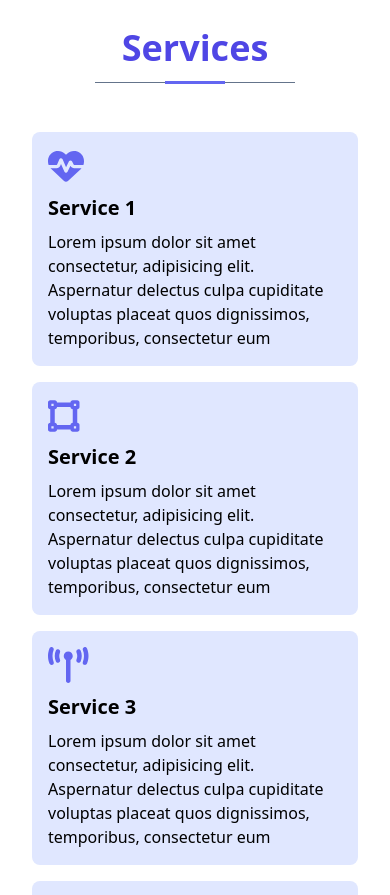
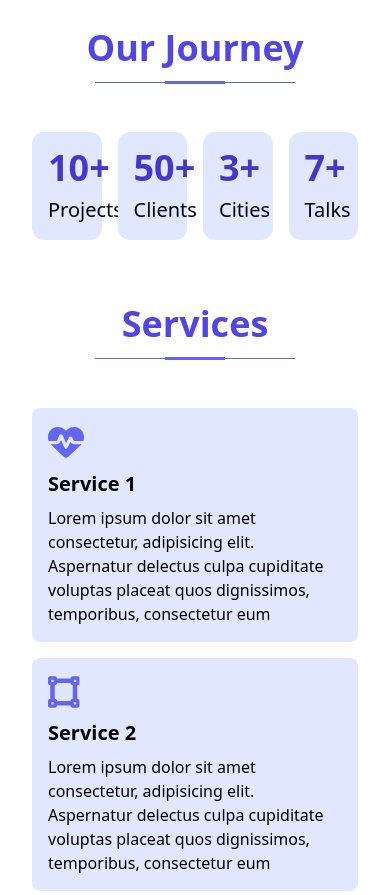
Before and after one commit to manikant-codes/react-demo, a React (Create React App) app: page / in a window 390 px wide. Shown: the part 3420-4315 px from the top of the page. Built offline with nearby package versions, Linux system fonts and the light colour scheme.

Commit message:
completed map and list rendering

```diff
--- a/package.json
+++ b/package.json
@@ -12,6 +12,7 @@
     "@testing-library/react": "^13.4.0",
     "@testing-library/user-event": "^13.5.0",
     "react": "^18.3.1",
+    "react-countup": "^6.5.3",
     "react-dom": "^18.3.1",
     "react-scripts": "5.0.1",
     "react-slick": "^0.30.2",
--- /dev/null
+++ b/src/components/home/counterRow/CounterCard.jsx
@@ -0,0 +1,15 @@
+import React from "react";
+import CountUp from "react-countup";
+
+function CounterCard(props) {
+  return (
+    <div className="bg-indigo-100 p-4 flex flex-col gap-2 rounded-xl text-center">
+      <h3 className="text-4xl text-indigo-700 font-bold">
+        <CountUp end={props.counter.count} />+
+      </h3>
+      <p className="text-xl">{props.counter.title}</p>
+    </div>
+  );
+}
+
+export default CounterCard;
--- /dev/null
+++ b/src/components/home/counterRow/CounterRow.jsx
@@ -0,0 +1,25 @@
+import React from "react";
+import CounterCard from "./CounterCard";
+import Title from "../../common/Title";
+
+const data = [
+  { id: 1, title: "Projects", count: 10 },
+  { id: 2, title: "Clients", count: 50 },
+  { id: 3, title: "Cities", count: 3 },
+  { id: 4, title: "Talks", count: 7 },
+];
+
+function CounterRow() {
+  return (
+    <div className="p-8">
+      <Title title="Our Journey" />
+      <div className="grid grid-cols-4 gap-4">
+        {data.map((value) => {
+          return <CounterCard key={value.id} counter={value} />;
+        })}
+      </div>
+    </div>
+  );
+}
+
+export default CounterRow;
--- a/src/components/home/pricingRow/PricingRow.jsx
+++ b/src/components/home/pricingRow/PricingRow.jsx
@@ -3,11 +3,48 @@ import Title from "../../common/Title";
 import PricingCard from "./PricingCard";
 
 function PricingRow() {
+  const data = [
+    {
+      title: "Free Plan",
+      price: 0,
+      features: {
+        1: true,
+        2: true,
+        3: true,
+        4: false,
+        5: false,
+      },
+    },
+    {
+      title: "Business Plan",
+      price: 29,
+      active: true,
+      features: {
+        1: true,
+        2: true,
+        3: true,
+        4: true,
+        5: false,
+      },
+    },
+    {
+      title: "Business Plan",
+      price: 29,
+
+      features: {
+        1: true,
+        2: true,
+        3: true,
+        4: true,
+        5: false,
+      },
+    },
+  ];
   return (
     <div className="p-8">
       <Title title="Pricing" />
       <div className="grid grid-cols-1 md:grid-cols-2 lg:grid-cols-3 gap-4">
-        <PricingCard
+        {/* <PricingCard
           title="Free Plan"
           price={0}
           features={{
@@ -40,7 +77,17 @@ function PricingRow() {
             4: true,
             5: true,
           }}
-        />
+        /> */}
+        {data.map((value, index) => {
+          return (
+            <PricingCard
+              title={value.title}
+              active={value.active}
+              price={value.price}
+              features={value.features}
+            />
+          );
+        })}
       </div>
     </div>
   );
--- a/src/components/home/progressRow/ProgressRow.jsx
+++ b/src/components/home/progressRow/ProgressRow.jsx
@@ -3,6 +3,25 @@ import Title from "../../common/Title";
 import ProgressBar from "./ProgressBar";
 
 function ProgressRow() {
+  const row = [
+    {
+      title: "HTML",
+      percentage: 90,
+    },
+    {
+      title: "JS",
+      percentage: 80,
+    },
+    {
+      title: "CSS",
+      percentage: 70,
+    },
+    {
+      title: "REACT",
+      percentage: 60,
+    },
+  ];
+
   return (
     <div className="p-8">
       <Title title="Progress" />
@@ -22,10 +41,19 @@ function ProgressRow() {
             eiusmod tempor incididunt ut labore et dolore magna aliqua.
           </p>
           <div className="flex flex-col gap-4">
-            <ProgressBar title="HTML" percentage={100} />
+            {/* <ProgressBar title="HTML" percentage={100} />
             <ProgressBar title="CSS" percentage={70} />
             <ProgressBar title="JS" percentage={60} />
-            <ProgressBar title="React" percentage={50} />
+            <ProgressBar title="React" percentage={50} /> */}
+            {row.map((value, index) => {
+              return (
+                <ProgressBar
+                  key={index}
+                  title={value.title}
+                  percentage={value.percentage}
+                />
+              );
+            })}
           </div>
         </div>
       </div>
--- a/src/components/home/servicesRow/ServicesRow.jsx
+++ b/src/components/home/servicesRow/ServicesRow.jsx
@@ -8,11 +8,67 @@ import {
 } from "@fortawesome/free-solid-svg-icons";
 import { faCalendar } from "@fortawesome/free-regular-svg-icons";
 
+const data = [
+  {
+    title: "Service 1",
+    icon: faHeartPulse,
+    desc: "Lorem ipsum dolor sit amet consectetur, adipisicing elit. Aspernatur delectus culpa cupiditate voluptas placeat quos dignissimos, temporibus, consectetur eum",
+  },
+  {
+    title: "Service 2",
+    icon: faVectorSquare,
+    desc: "Lorem ipsum dolor sit amet consectetur, adipisicing elit. Aspernatur delectus culpa cupiditate voluptas placeat quos dignissimos, temporibus, consectetur eum",
+  },
+  {
+    title: "Service 3",
+    icon: faTowerBroadcast,
+    desc: "Lorem ipsum dolor sit amet consectetur, adipisicing elit. Aspernatur delectus culpa cupiditate voluptas placeat quos dignissimos, temporibus, consectetur eum",
+  },
+  {
+    title: "Service 4",
+    icon: faCalendar,
+    desc: "Lorem ipsum dolor sit amet consectetur, adipisicing elit. Aspernatur delectus culpa cupiditate voluptas placeat quos dignissimos, temporibus, consectetur eum",
+  },
+];
+
+// const elementsArray = [
+//   <ServiceCard
+//     title="Service 1"
+//     icon={faHeartPulse}
+//     desc="Lorem ipsum dolor sit amet consectetur, adipisicing elit. Aspernatur delectus culpa cupiditate voluptas placeat quos dignissimos, temporibus, consectetur eum"
+//   />,
+//   <ServiceCard
+//     title="Service 2"
+//     icon={faVectorSquare}
+//     desc="Lorem ipsum dolor sit amet consectetur, adipisicing elit. Aspernatur delectus culpa cupiditate voluptas placeat quos dignissimos, temporibus, consectetur eum"
+//   />,
+//   <ServiceCard
+//     title="Service 3"
+//     icon={faTowerBroadcast}
+//     desc="Lorem ipsum dolor sit amet consectetur, adipisicing elit. Aspernatur delectus culpa cupiditate voluptas placeat quos dignissimos, temporibus, consectetur eum"
+//   />,
+//   <ServiceCard
+//     title="Service 4"
+//     icon={faCalendar}
+//     desc="Lorem ipsum dolor sit amet consectetur, adipisicing elit. Aspernatur delectus culpa cupiditate voluptas placeat quos dignissimos, temporibus, consectetur eum"
+//   />,
+// ];
+
 function ServicesRow() {
+  const elementsArray = data.map((value, index) => {
+    return (
+      <ServiceCard
+        key={index}
+        title={value.title}
+        icon={value.icon}
+        desc={value.desc}
+      />
+    );
+  });
   return (
     <div className="p-8">
       <Title title="Services" />
-      <div className="grid grid-cols-1 md:grid-cols-2 lg:grid-cols-4 gap-4">
+      {/* <div className="grid grid-cols-1 md:grid-cols-2 lg:grid-cols-4 gap-4">
         <ServiceCard
           title="Service 1"
           icon={faHeartPulse}
@@ -33,6 +89,9 @@ function ServicesRow() {
           icon={faCalendar}
           desc="Lorem ipsum dolor sit amet consectetur, adipisicing elit. Aspernatur delectus culpa cupiditate voluptas placeat quos dignissimos, temporibus, consectetur eum"
         />
+      </div> */}
+      <div className="grid grid-cols-1 md:grid-cols-2 lg:grid-cols-4 gap-4">
+        {elementsArray}
       </div>
     </div>
   );
--- a/src/pages/Home.jsx
+++ b/src/pages/Home.jsx
@@ -9,6 +9,7 @@ import ProgressRow from "../components/home/progressRow/ProgressRow";
 import ServicesRowMap from "../components/home/servicesRow/ServicesRowMap";
 import ProgressRowMap from "../components/home/progressRow/ProgressRowMap";
 import PricingRowMap from "../components/home/pricingRow/PricingRowMap";
+import CounterRow from "../components/home/counterRow/CounterRow";
 
 function Home() {
   const showOurStory = true;
@@ -35,9 +36,10 @@ function Home() {
             dolore! Aut sint quasi voluptatibus magnam."
         />
       )}
-      <ProgressRowMap />
-      <ServicesRowMap />
-      <PricingRowMap />
+      <ProgressRow />
+      <CounterRow />
+      <ServicesRow />
+      <PricingRow />
       <Footer />
     </div>
   );
```
Also changed, not shown: 1 other file (tests, documents, lock files or other folders).
